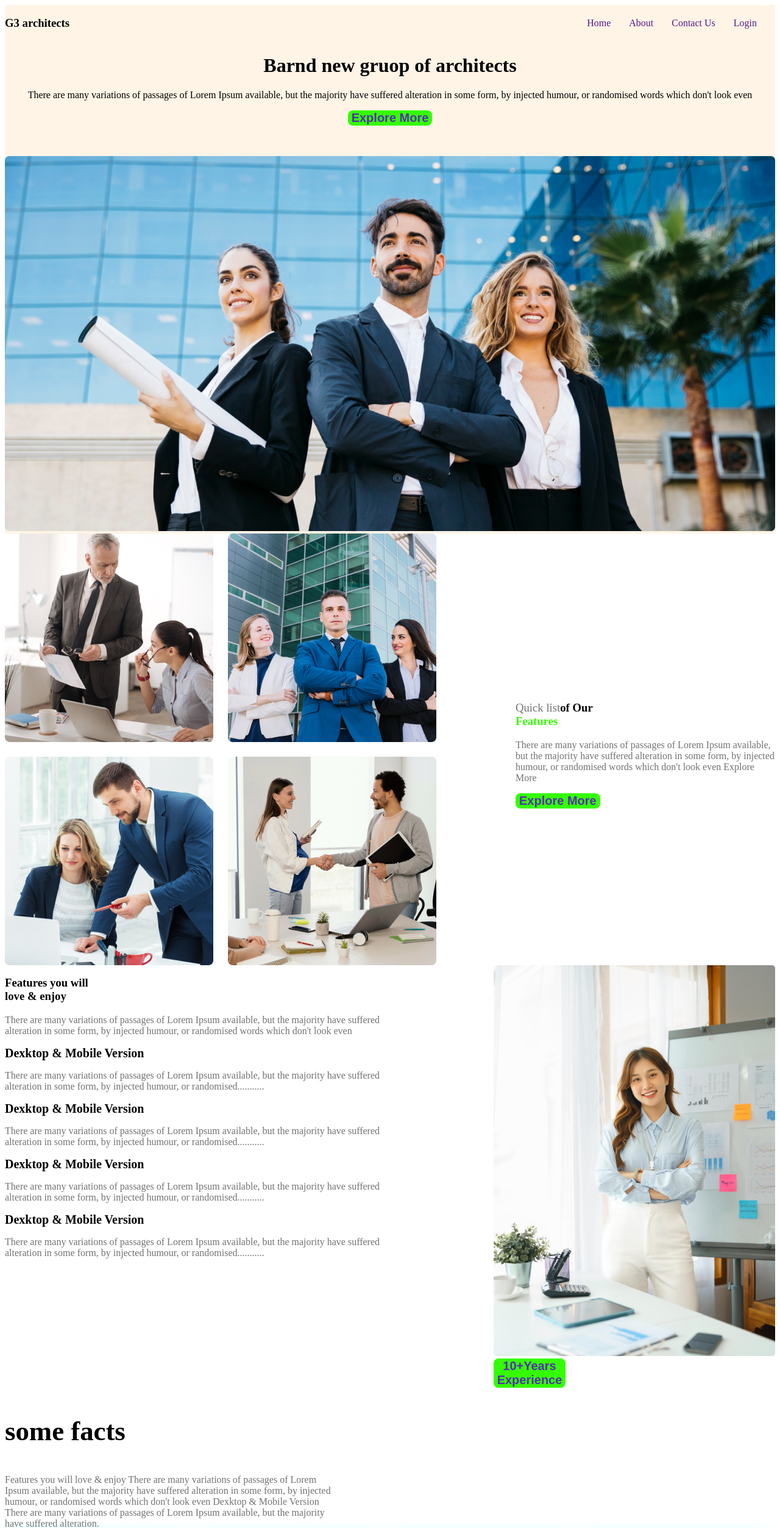
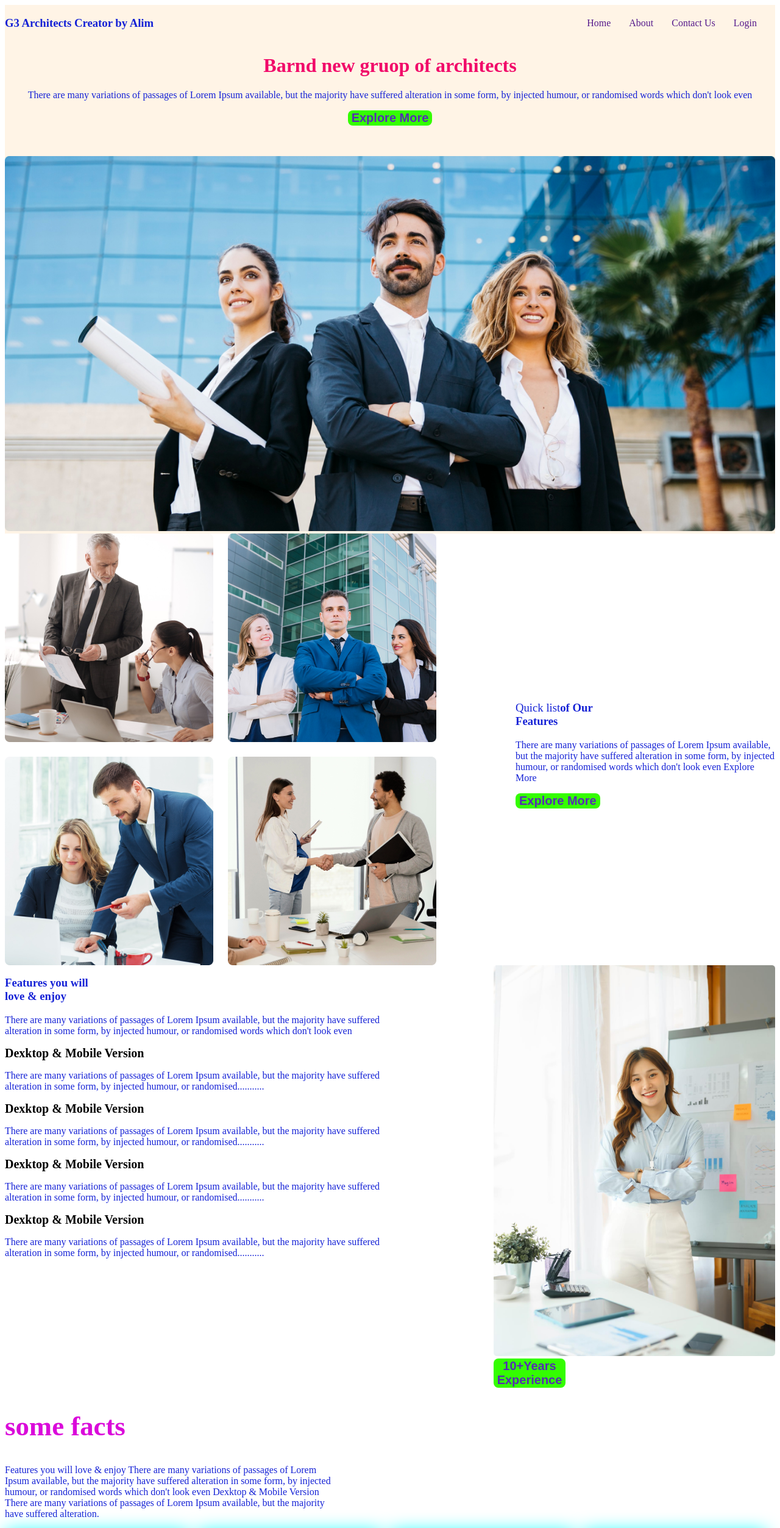
Before and after one commit to alimislam99/g3-architect-website, a plain HTML site: page index.html in a window 1280 px wide. Shown: the top 2506 px of the page at 61% size. Drawn offline with Linux system fonts and the light colour scheme.

Commit message:
added index.html styles images

```diff
--- a/index.html
+++ b/index.html
@@ -9,7 +9,7 @@
 <body class="wrok-sans-font">
     <header class="bg-light">
         <nav class="navbar display-flex">
-            <h3 class="brand">G3 architects</h3>
+            <h3 class="brand">G3 Architects Creator by Alim</h3>
             <ul class="nav-link display-flex">
                <!-- li.nav-item*4>a.nav-link-->
 
@@ -91,7 +91,7 @@ Explore More</p>
 
     <!-- some  facts-->
      <section>
-        <h3 class="section-title">some facts</h3>
+        <h2 class="section-title">some facts</h2>
         <p class="text-light-gray  fact-decription">Features you will love & enjoy
 There are many variations of passages of Lorem Ipsum available, but the majority have suffered alteration in some form, by injected humour, or randomised words which don't look even
 Dexktop & Mobile Version
@@ -154,7 +154,7 @@ There are many variations of passages of Lorem Ipsum available, but the majority
      <!--some facts-->
      <section class="Our Sponspors">
         <div class="sponsor-info">
-            <h3 class="section-titel">Our Sponspors</h3>
+            <h5 class="section-titel">Our Sponspors</h5>
             <p class="text-light-gray">There are many variations of passages of Lorem Ipsum available, but the majority have suffered alteration.</p>
 
         <div class="sponsor-companies">
--- a/styles/architects.css
+++ b/styles/architects.css
@@ -128,6 +128,17 @@ main > section{
     margin-top: 5px;
     margin-bottom: 10px;
 }
+h1{
+    -webkit-text-fill-color: #f10869;
+}
+h2{
+    -webkit-text-fill-color: rgb(218, 10, 218);
+}
+h5{
+    -webkit-text-fill-color: aqua;
+}
+
+
 .fact-name{
     font-size: 1,25rem;
     font-weight: 600;
@@ -145,6 +156,9 @@ main > section{
     font-size: 2.8rem;
     font-weight: 700;
 
+}
+h3,p{
+    -webkit-text-fill-color: rgb(21, 34, 214);
 }
 .sponsor-info{
     max-width: 540px;
```
